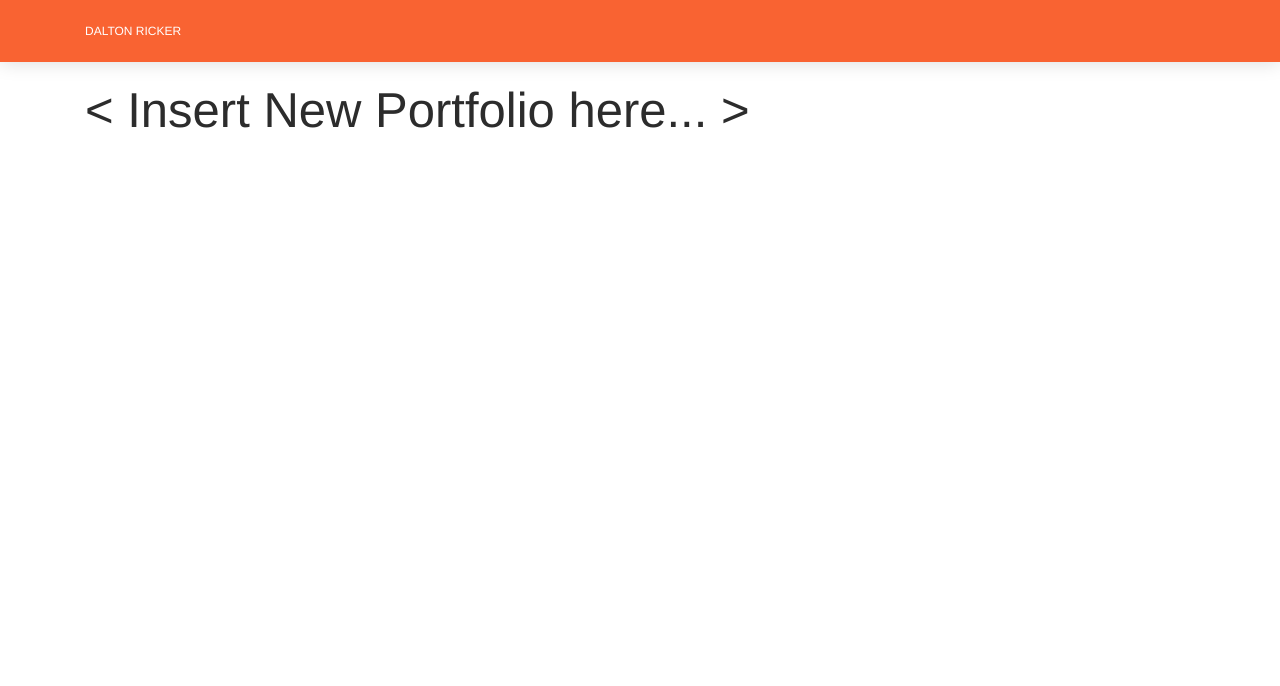
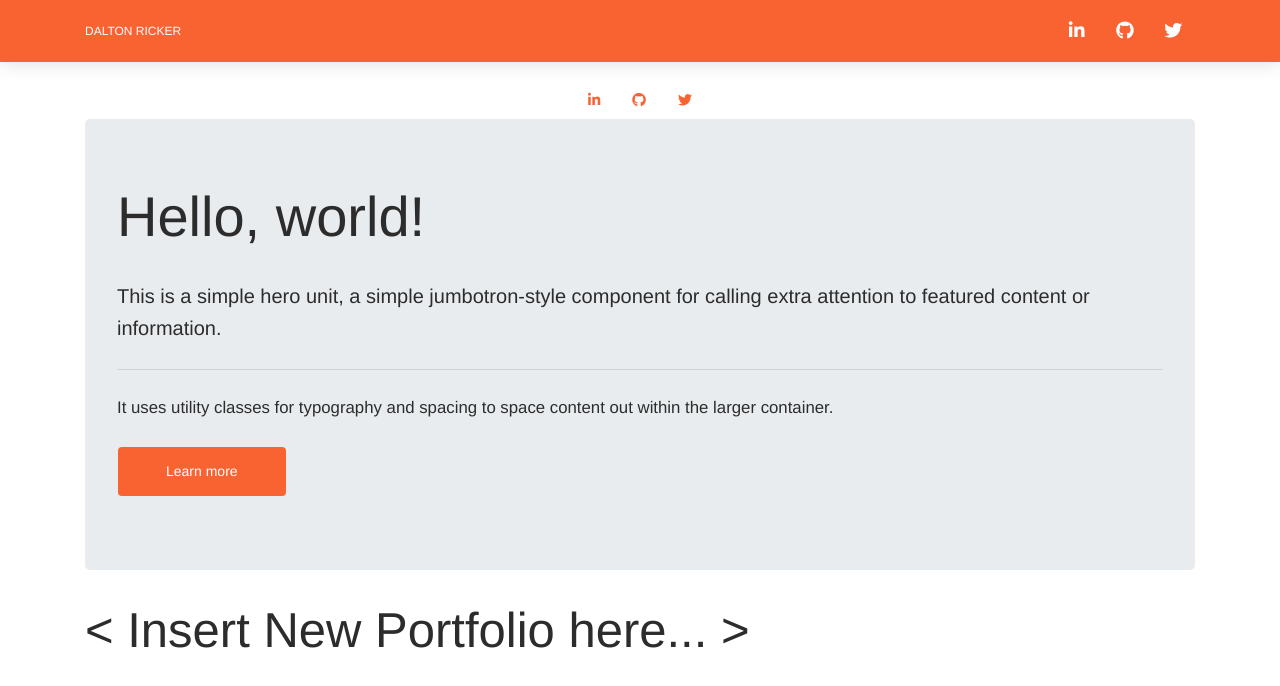
Before and after one commit to SasquatchXYZ/dalton-ricker, a plain HTML site: page index.html in a window 1280 px wide. Drawn offline with nearby package versions, Linux system fonts and the light colour scheme.

Commit message:
playing around with components and such

```diff
--- a/index.html
+++ b/index.html
@@ -7,18 +7,23 @@
   <link rel="shortcut icon" href="assets/images/favicon.ico">
   <title>Dalton Ricker</title>
 
-  <!-- Link to Bootstrap CSS -->
+  <!-- Bootstrap CSS -->
   <link href="https://stackpath.bootstrapcdn.com/bootstrap/4.3.1/css/bootstrap.min.css"
         rel="stylesheet"
         integrity="sha384-ggOyR0iXCbMQv3Xipma34MD+dH/1fQ784/j6cY/iJTQUOhcWr7x9JvoRxT2MZw1T"
         crossorigin="anonymous">
-  <!-- Link to Now UI Kit Stylesheet -->
+  <!-- Now UI Kit Stylesheet -->
   <link rel="stylesheet" href="assets/css/now-ui-kit.min.css" type="text/css">
-  <!-- Link to CSS Stylesheet -->
+  <!-- Font Awesome Icons -->
+  <link rel="stylesheet" href="https://use.fontawesome.com/releases/v5.7.2/css/all.css"
+        integrity="sha384-fnmOCqbTlWIlj8LyTjo7mOUStjsKC4pOpQbqyi7RrhN7udi9RwhKkMHpvLbHG9Sr"
+        crossorigin="anonymous">
+  <!-- CSS Stylesheet -->
   <link rel="stylesheet" href="assets/css/styles.css" type="text/css">
 
 </head>
 <body>
+<!-- Nav -->
 <nav class="navbar navbar-expand-lg bg-primary">
   <div class="container">
     <button class="navbar-toggler" type="button" data-toggle="collapse" data-target="#example-navbar"
@@ -61,8 +66,49 @@
     </div>
   </div>
 </nav>
+
+<ul class="nav justify-content-center">
+  <li class="nav-item">
+    <a class="nav-link"
+       href="https://www.linkedin.com/in/daltonricker/"
+       target="_blank"
+       rel="noopener noreferrer"
+    >
+      <i class="fab fa-linkedin-in"></i>
+    </a>
+  </li>
+  <li class="nav-item">
+    <a class="nav-link"
+       href="https://github.com/SasquatchXYZ"
+       target="_blank"
+       rel="noopener noreferrer"
+    >
+      <i class="fab fa-github"></i>
+    </a>
+  </li>
+  <li class="nav-item">
+    <a class="nav-link"
+       href="https://twitter.com/SasquatchXYZ"
+       target="_blank"
+       rel="noopener noreferrer"
+    >
+      <i class="fab fa-twitter"></i>
+    </a>
+  </li>
+</ul>
+
 <div class="container">
+  <div class="jumbotron">
+    <h1 class="display-4">Hello, world!</h1>
+    <p class="lead">This is a simple hero unit, a simple jumbotron-style component for calling extra attention to
+      featured content or information.</p>
+    <hr class="my-4">
+    <p>It uses utility classes for typography and spacing to space content out within the larger container.</p>
+    <a class="btn btn-primary btn-lg" href="#" role="button">Learn more</a>
+  </div>
   <h1>&lt; Insert New Portfolio here... &gt;</h1>
+
+
 </div>
 
 
```
